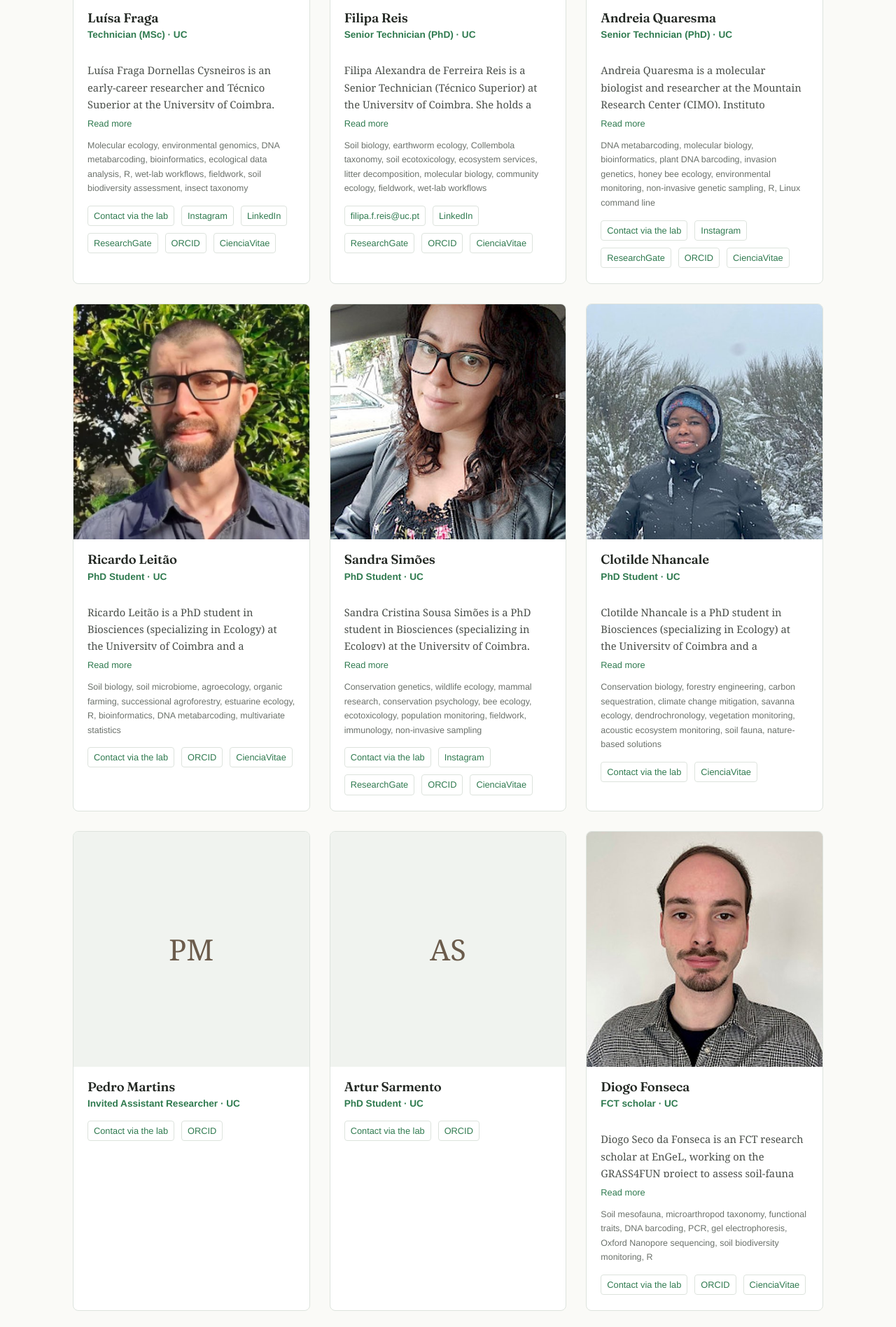
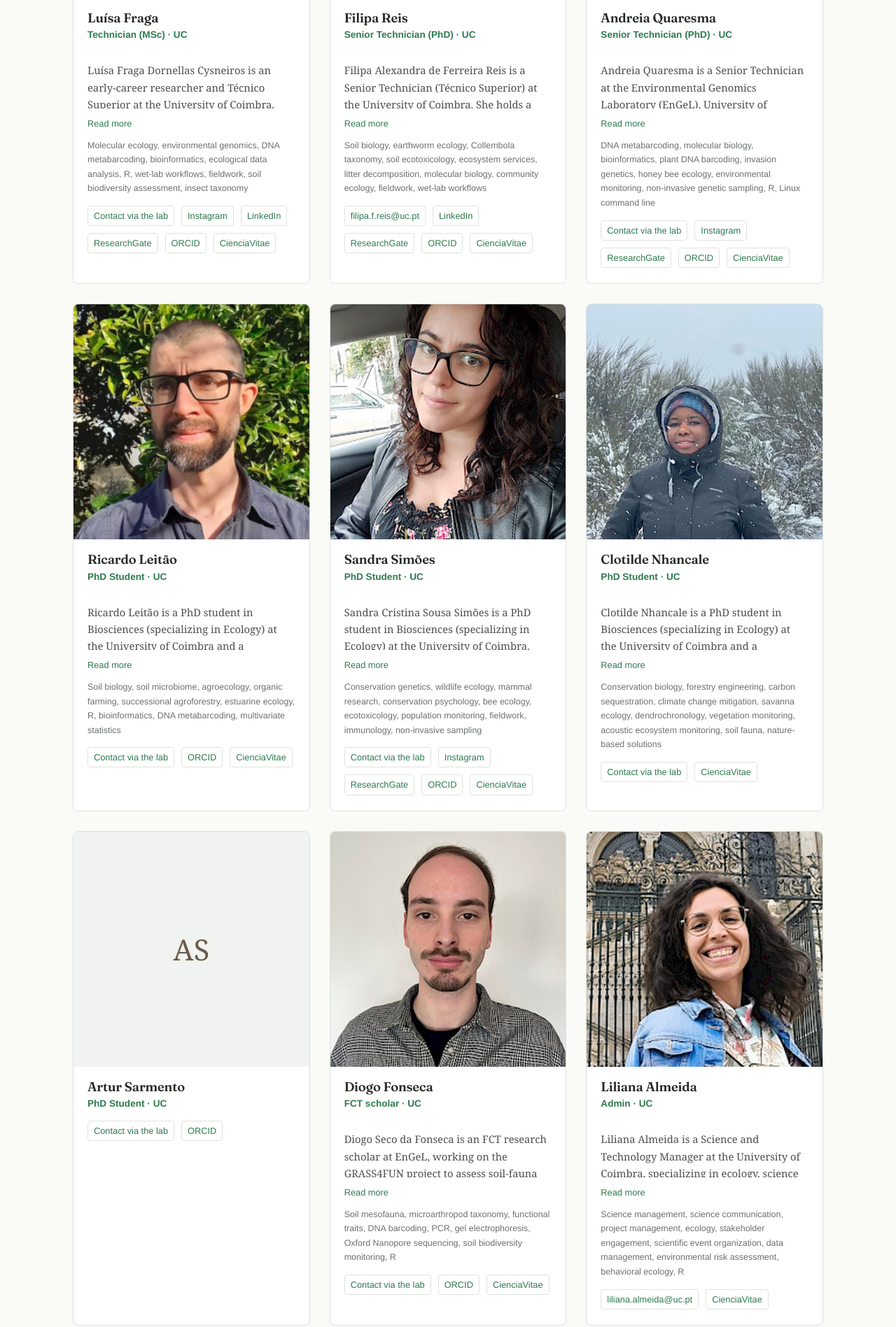
Before and after one commit to luiscunhamx/engel-website, a plain HTML site: page team.html in a window 1280 px wide. Shown: the part 1346-3243 px from the top of the page at 70% size. Drawn offline with Linux system fonts and the light colour scheme.

Commit message:
Remove Pedro Martins (E3G, not EnGeL); H-index 20; Andreia's PhD; team count 13; home equipment section links to the handbook equipment page
Co-Authored-By: Claude Opus 5.5 <noreply@anthropic.com>
Claude-Session: https://claude.ai/code/session_01CZaXALRgdvDn8UhkNpkv95

```diff
--- a/team.html
+++ b/team.html
@@ -42,7 +42,7 @@
           <div class="body">
             <h3>Luis Cunha</h3>
             <div class="role">PI, Coordinating Researcher &middot; UC</div>
-            <p class="bio">Dr. Luís Cunha is a Coordinating Researcher at the Centre for Functional Ecology (CFE), University of Coimbra, where he co-leads the &quot;Soil Health&quot; research line and the &quot;Sustainable Agriculture, Forestry and Fisheries&quot; thematic line at the TERRA Associate Laboratory. He holds a PhD in Cellular and Molecular Biology from the University of Azores, an MSc in Shellfish Biology from Bangor University, and a Bachelor&#x27;s in Biology. His research focuses on soil biodiversity, molecular ecology, and ecotoxicology, particularly utilizing NGS-based genomic and transcriptomic approaches to study evolutionary ecology, phylogenetics, and population genetics of metazoans. Dr. Cunha is the joint-Director of the &quot;Terra Preta de Índio&quot; international network and has secured over €3M in research funding. He has extensive fieldwork experience leading expeditions in the Amazon rainforest and South African grasslands. With an H-index of 18, he has published widely in high-impact journals like Global Change Biology and Scientific Reports, and has supervised numerous post-doctoral, PhD, and MSc researchers.</p>
+            <p class="bio">Dr. Luís Cunha is a Coordinating Researcher at the Centre for Functional Ecology (CFE), University of Coimbra, where he co-leads the &quot;Soil Health&quot; research line and the &quot;Sustainable Agriculture, Forestry and Fisheries&quot; thematic line at the TERRA Associate Laboratory. He holds a PhD in Cellular and Molecular Biology from the University of Azores, an MSc in Shellfish Biology from Bangor University, and a Bachelor&#x27;s in Biology. His research focuses on soil biodiversity, molecular ecology, and ecotoxicology, particularly utilizing NGS-based genomic and transcriptomic approaches to study evolutionary ecology, phylogenetics, and population genetics of metazoans. Dr. Cunha is the joint-Director of the &quot;Terra Preta de Índio&quot; international network and has secured over €3M in research funding. He has extensive fieldwork experience leading expeditions in the Amazon rainforest and South African grasslands. With an H-index of 20, he has published widely in high-impact journals like Global Change Biology and Scientific Reports, and has supervised numerous post-doctoral, PhD, and MSc researchers.</p>
             <button class="bio-toggle" type="button">Read more</button>
             <div class="skills">Soil biodiversity, molecular ecology, environmental genomics, transcriptomics, evolutionary ecology, phylogenetics, population genetics, ecotoxicology, soil health, NGS data analysis</div>
             <div class="links">
@@ -112,7 +112,7 @@
           <div class="body">
             <h3>Andreia Quaresma</h3>
             <div class="role">Senior Technician (PhD) &middot; UC</div>
-            <p class="bio">Andreia Quaresma is a molecular biologist and researcher at the Mountain Research Center (CIMO), Instituto Politécnico de Bragança. She is currently pursuing a PhD in Biodiversity, Genetics, and Evolution (BIODIV) at the University of Porto, focusing on DNA metabarcoding of pollen mixtures for environmental monitoring. She holds an MSc in Biotechnological Engineering from the Instituto Politécnico de Bragança and an MSc in Molecular Biology and Genetics from the University of Lisbon. Her research expertise spans molecular ecology, bioinformatics, biodiversity conservation, and genetics. Over her career, she has been heavily involved in high-profile national and European projects, including INSIGNIA, INSIGNIA-EU, and FREE-B, which utilize honey bees as environmental biomonitors for pesticide pollution and climate change impacts. Additionally, she has worked extensively on the invasion genetics of the Asian hornet (Vespa velutina) and non-invasive genetic monitoring of the Iberian wolf. She has published multiple peer-reviewed papers in leading journals like Nature Communications and Scientific Data, and has co-supervised academic coursework in forest genetics and molecular markers.</p>
+            <p class="bio">Andreia Quaresma is a Senior Technician at the Environmental Genomics Laboratory (EnGeL), University of Coimbra, and a molecular biologist. She holds a PhD in Biodiversity, Genetics, and Evolution (BIODIV) from the University of Porto, with a thesis on DNA metabarcoding of pollen mixtures for environmental monitoring. She holds an MSc in Biotechnological Engineering from the Instituto Politécnico de Bragança and an MSc in Molecular Biology and Genetics from the University of Lisbon. Her research expertise spans molecular ecology, bioinformatics, biodiversity conservation, and genetics. Over her career, she has been heavily involved in high-profile national and European projects, including INSIGNIA, INSIGNIA-EU, and FREE-B, which utilize honey bees as environmental biomonitors for pesticide pollution and climate change impacts. Additionally, she has worked extensively on the invasion genetics of the Asian hornet (Vespa velutina) and non-invasive genetic monitoring of the Iberian wolf. She has published multiple peer-reviewed papers in leading journals like Nature Communications and Scientific Data, and has co-supervised academic coursework in forest genetics and molecular markers.</p>
             <button class="bio-toggle" type="button">Read more</button>
             <div class="skills">DNA metabarcoding, molecular biology, bioinformatics, plant DNA barcoding, invasion genetics, honey bee ecology, environmental monitoring, non-invasive genetic sampling, R, Linux command line</div>
             <div class="links">
@@ -160,17 +160,6 @@
             <div class="links">
               <a href="mailto:ewormuc@gmail.com">Contact via the lab</a>
               <a href="https://www.cienciavitae.pt/0219-AAAB-2BE5" target="_blank" rel="noopener">CienciaVitae</a>
-            </div>
-          </div>
-        </div>
-        <div class="team-card reveal">
-          <div class="photo initials" aria-hidden="true" style="display:flex;align-items:center;justify-content:center;font-size:2.6rem;color:var(--bark,#6b5b4b);">PM</div>
-          <div class="body">
-            <h3>Pedro Martins</h3>
-            <div class="role">Invited Assistant Researcher &middot; UC</div>
-            <div class="links">
-              <a href="mailto:ewormuc@gmail.com">Contact via the lab</a>
-              <a href="https://orcid.org/0000-0002-5930-264X" target="_blank" rel="noopener">ORCID</a>
             </div>
           </div>
         </div>
```
Also changed, not shown: about.html (+2 -2 lines), index.html (+1 -0 lines).
